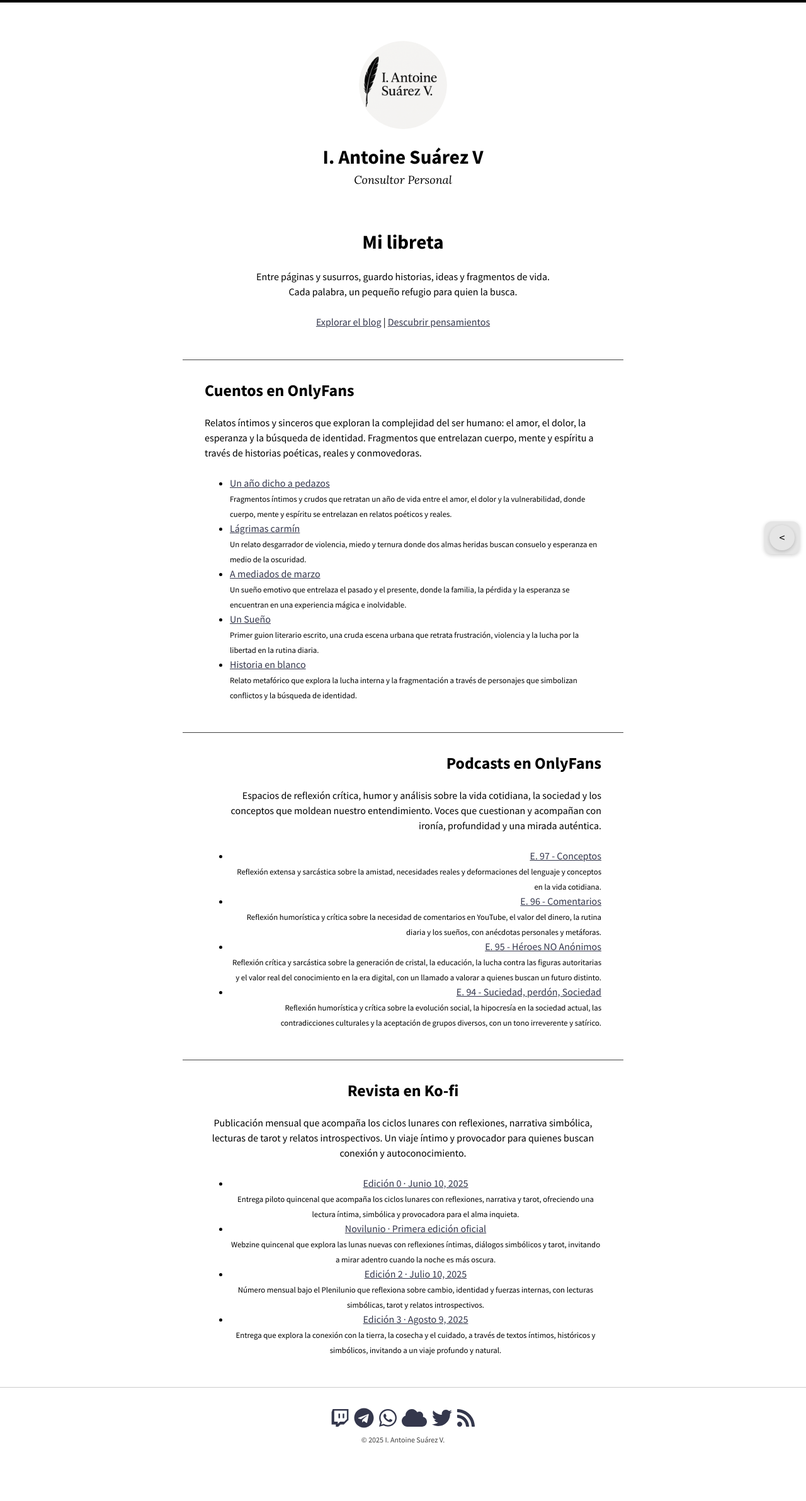
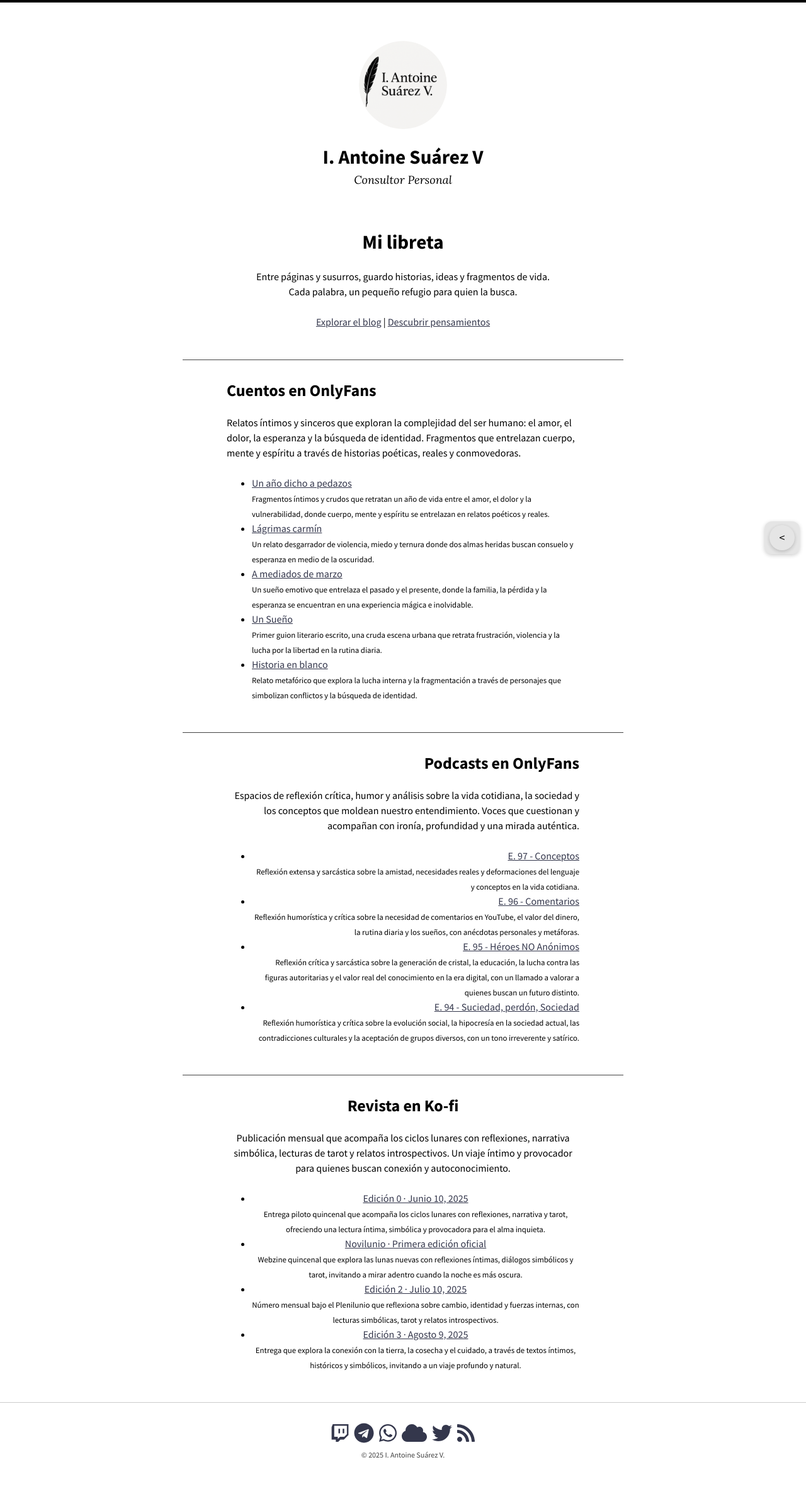
Before and after one commit to KajiiNarumi/iasuarezv, a Jekyll site: the page built from libreta.html, in a window 1280 px wide. Shown: the whole page at 63% size. Built offline with Jekyll 4.4.1, drawn with Linux system fonts in a browser that asks for light colours; nearby versions of some CDN libraries; before the commit the page ends 2360 px from its top, so only the background shows below that.

Commit message:
Update libreta.html

```diff
--- a/libreta.html
+++ b/libreta.html
@@ -83,7 +83,7 @@ title: "Mi libreta"
   }
 
   .contenido-limitado {
-    max-width: 90%;
+    max-width: 80%;
     margin: 0 auto;
   }
 </style>
```
